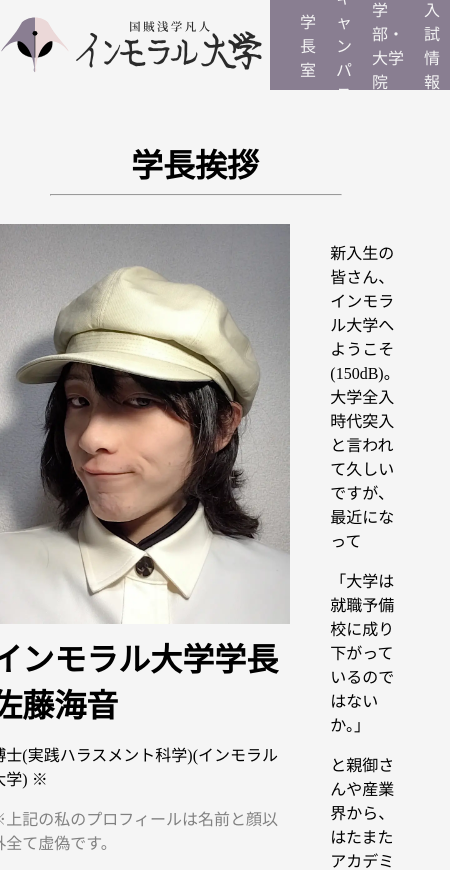
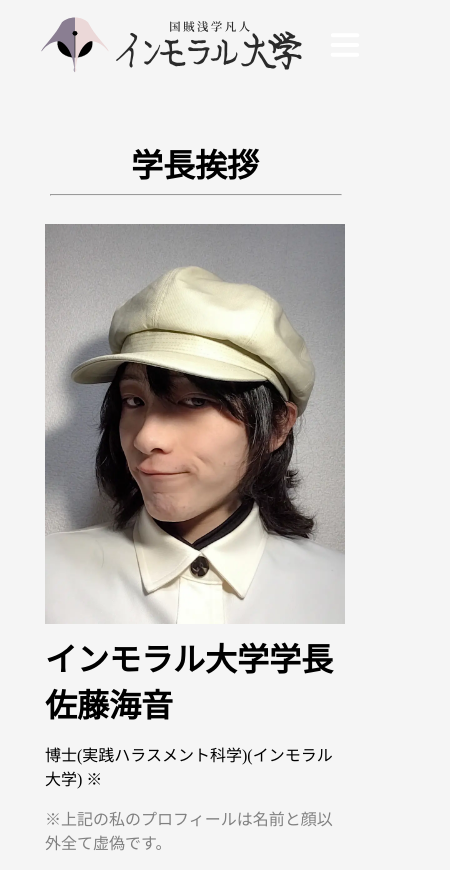
Before and after one commit to skpub/IMUweb, a SvelteKit app: page /president in a window 390 px wide. Shown: the top 870 px of the page, 450 px wide, since content can reach past the window. Built offline with nearby package versions, Linux system fonts and the light colour scheme.

Commit message:
モバイル用にハンバーガーメニューを追加

```diff
--- a/src/routes/+layout.svelte
+++ b/src/routes/+layout.svelte
@@ -2,12 +2,14 @@
   import { goto } from '$app/navigation';
   import imu_logo from '$lib/assets/IMU_logo.svg'
   import imu_text_logo from '$lib/assets/IMU_text_logo.svg'
+  import hamburger from '$lib/assets/hamburger.svg'
   import { onMount } from 'svelte';
 
   let { children } = $props()
   // 0: dark
   // 1: light
   let theme = $state(false)
+  let hamburger_active = $state(false)
 
   $effect(() => {
     if (theme) {
@@ -51,14 +53,24 @@
 </script>
 
 <header>
-    <div id="logo" class="clickable" on:click={() => goto('/')}>
+    <div id="logo" class="clickable" on:click={() => {goto('/'); hamburger_active = false}}>
       <img id="imu-logo" src={imu_logo} alt="IMU Logo" />
       <div id="imu-text-logo" style='mask-image: url("{imu_text_logo}");'></div>
     </div>
     <div id="contents">
-      {#each contents as content}
-        <a href={`/${content.link}`}>{content.name}</a>
-      {/each}
+      <div id="contents_list_pc">
+        {#each contents as content}
+          <a href={`/${content.link}`}>{content.name}</a>
+        {/each}
+      </div>
+      <div id="contents_list_mobile">
+        <div id="hamburger" class="clickable" style='mask-image: url("{hamburger}");' on:click={() => hamburger_active = !hamburger_active}></div>
+        <nav class:active={hamburger_active}>
+          {#each contents as content}
+            <a href={`/${content.link}`} on:click={() => hamburger_active = false}>{content.name}</a>
+          {/each}
+        </nav>
+      </div>
     </div>
 </header>
 <main>
@@ -76,6 +88,8 @@
     --immoral-light-darker: hsl(0, 31%, 50%);
     --black: #2a2a2a;
     --white: #f5f5f5;
+    --emphasis-dark: hsl(0, 100%, 78%);
+    --emphasis-light: hsl(0, 100%, 30%);
   }
   :global(a) {
     color: var(--immoral-text);
@@ -102,15 +116,24 @@
     --text-color: var(--white);
     --immoral-text: var(--immoral-light);
     --key-color: var(--immoral-light);
+    --emphasis: var(--emphasis-dark);
   }
   :root.light {
     --bg-color: var(--white);
     --text-color: var(--black);
     --immoral-text: var(--immoral-light-darker);
     --key-color: var(--immoral-shadow);
+    --emphasis: var(--emphasis-light);
+  }
+  main {
+    /* margin-top: 90px; */
   }
   header {
     display: flex;
+    position: sticky;
+    left: 0;
+    top: 0;
+    width: 100dvw;
     flex-direction: row;
     align-items: center;
     background-color: var(--bg-color);
@@ -145,6 +168,59 @@
         color: var(--white);
       }
     }
+    #contents_list_mobile {
+      display: flex;
+      align-items: center;
+      width: 100%;
+      height: 100%;
+      #hamburger {
+        margin: 0 auto;
+        width: 30px;
+        height: 30px;
+        background-color: white !important;
+        mask-repeat: no-repeat;
+        mask-position: center;
+      }
+      nav.active {
+        display: flex;
+        opacity: 90%;
+        flex-direction: column;
+        position: absolute;
+        width: 300px;
+        backdrop-filter: blur(10px);
+        top: 90px;
+        right: 0;
+        background-color: var(--immoral-shadow);
+        a {
+          margin: 10px;
+          color: var(--white);
+        }
+      }
+      nav {
+        display: none;
+      }
+    }
+  }
+  @media (max-width: 768px) {
+    #contents_list_pc {
+      display: none;
+    }
+    #logo {
+      position: fixed;
+      width: 100dvw;
+    }
+    #contents {
+      background: none !important;
+      position: fixed;
+      right: 0;
+      width: 90px;
+      height: 90px !important;
+    }
+  }
+  @media (min-width: 768px) {
+    #contents_list_mobile {
+      display: none !important;
+    }
   }
 
   /* color theme observer */
--- a/src/routes/president/+page.svelte
+++ b/src/routes/president/+page.svelte
@@ -16,13 +16,14 @@
       </div>
     </div>
     <div id="gakucho-aisatsu-text">
-      <p>新入生の皆さん、インモラル大学へようこそ(150dB)。大学全入時代突入と言われて久しいですが、最近になって</p>
+      <p><span class="emphasis">新入生の皆さん、インモラル大学へようこそ(150dB)。</span></p>
+      <p>大学全入時代突入と言われて久しいですが、最近になって</p>
       <p>「大学は就職予備校に成り下がっているのではないか。」</p>
       <p>と親御さんや産業界から、はたまたアカデミアからは、</p>
       <p>「成果主義に陥って、基礎研究を蔑ろにして、短期的な利益ばかりを追い求めていないか。」</p>
       <p>と、非難が各所から寄せられております。社会の情勢に応じた変化を大学教育に求めるのは正当なことですが、一方で教育機関であるばかりでなく研究機関でもある大学の役割を鑑みれば、こうした状況に手をこまねいてはいられません。</p>
       <p>「利益を齎すのとは逆に、寧ろ社会に莫大な不利益を齎す大学があってもよいのではないか。」</p>
-      <p>この新構想を実現するため、議会前365日爆音デモを挙行し、政治家に不当な圧力を掛けてみだりにみだらに建学したのが、他でもない本学なのです。</p>
+      <p>この新構想を実現するため、議会前365日爆音デモを挙行し、政治家に不当な圧力を掛けて<span class="emphasis">みだりにみだらに</span>建学したのが、他でもない本学なのです。</p>
       <p>インモラル大学は、、騒音学部、実践ハラスメント学部、そして自称マナー講師学部からなるインモラル学領域特化大学です。ちなみに自称マナー講師学部を卒業すると自称マナー講師の称号が得られます(特に独占業務を行えるわけではありません)。</p>
       <p>コンプライアンスを破壊し、マナーを破壊し、モラルを破壊し、しっかり実践技術を身に着けて、社会に羽ばたいて行ってください。4年後を楽しみにしています。</p>
     </div>
@@ -55,5 +56,15 @@
         margin-top: 10px;
       }
     }
+    .emphasis {
+      font-weight: bold;
+      color: var(--emphasis);
+    }
+  }
+  @media (max-width: 600px) {
+    #gakucho-aisatsu-contents {
+      align-items: center;
+      flex-flow: column;
+    }
   }
 </style>
```
Also changed, not shown: src/lib/assets/hamburger.svg (added), 1 other file (tests, documents, lock files or other folders).
